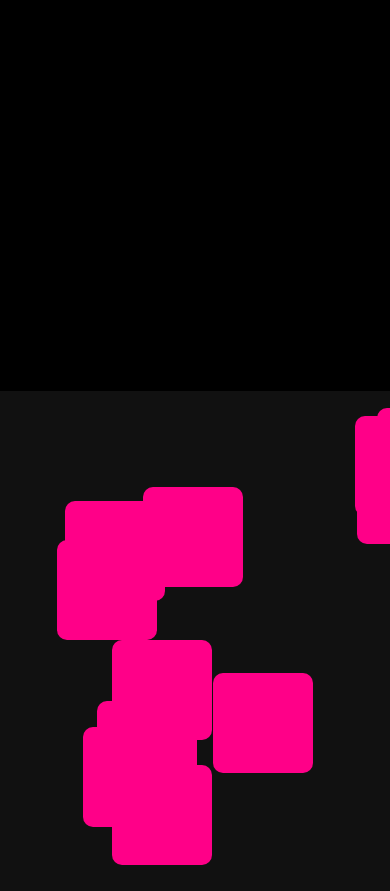
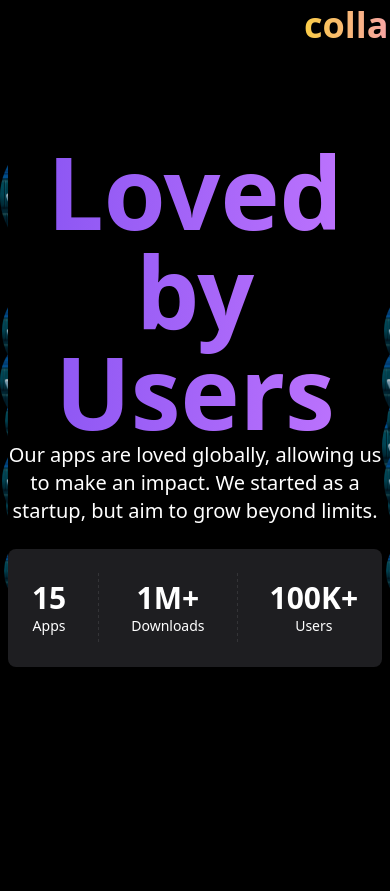
Before and after one commit to muslumdogan01/Papyonlabb, a Next.js app in the folder papyonlab/: page / in a window 390 px wide. Shown: the part 2926-3817 px from the top of the page. After the commit the page ends 3593 px from the top, so only its background shows below. Built offline with nearby package versions, Linux system fonts and the light colour scheme.

Commit message:
some bugfix

```diff
--- a/papyonlab/package.json
+++ b/papyonlab/package.json
@@ -9,6 +9,7 @@
     "lint": "next lint"
   },
   "dependencies": {
+    "@dnd-kit/core": "^6.3.1",
     "motion": "^11.15.0",
     "next": "^15.1.2",
     "react": "^19.0.0",
--- a/papyonlab/src/app/page.tsx
+++ b/papyonlab/src/app/page.tsx
@@ -16,7 +16,7 @@ export default function Home() {
         <IntroText />
         <AppCase />
         <OurTeam />
-        <div className="container mx-auto">
+        <div className="2xl:container 2xl:mx-auto">
           <LoveUsers />
         </div>
       </div>
--- a/papyonlab/src/components/content/loveUsers.tsx
+++ b/papyonlab/src/components/content/loveUsers.tsx
@@ -1,57 +1,126 @@
 "use client";
 
-import * as motion from "motion/react-client";
-import { useEffect, useState } from "react";
 
-export default function LoveUsers() {
-  const [positions, setPositions] = useState<{ top: number; left: number }[]>(
-    []
-  );
-
-  useEffect(() => {
-    // Rastgele pozisyonları sadece istemci tarafında oluştur
-    const randomPositions = Array.from({ length: 20 }).map(() => ({
-      top: Math.random() * 400, // Yükseklik sınırlarını ayarla
-      left: Math.random() * 800, // Genişlik sınırlarını ayarla
-    }));
-    setPositions(randomPositions);
-  }, []); // Yalnızca bir kez çalışır (ilk render sonrası)
+// components/LovedByUsers.js
+const LovedByUsers = () => {
+  const profiles = [
+    { id: 1, x: "0%", y: "0%", width: 130, height: 130, src: "/box1.png" },
+    { id: 2, x: "30%", y: "30%", width: 100, height: 100, src: "/box1.png" },
+    { id: 3, x: "60%", y: "50%", width: 80, height: 80, src: "/box1.png" },
+    { id: 4, x: "80%", y: "70%", width: 50, height: 50, src: "/box1.png" },
+    { id: 5, x: "4%", y: "40%", width: 100, height: 100, src: "/box1.png" },
+    { id: 6, x: "30%", y: "60%", width: 100, height: 100, src: "/box1.png" },
+    { id: 7, x: "50%", y: "80%", width: 80, height: 80, src: "/box1.png" },
+  ];
+  const profiles2 = [
+    { id: 1, x: "0%", y: "50%", width: 130, height: 130, src: "/box1.png" },
+    { id: 2, x: "30%", y: "30%", width: 100, height: 100, src: "/box1.png" },
+    { id: 3, x: "60%", y: "50%", width: 80, height: 80, src: "/box1.png" },
+    { id: 4, x: "80%", y: "70%", width: 50, height: 50, src: "/box1.png" },
+    { id: 5, x: "4%", y: "40%", width: 100, height: 100, src: "/box1.png" },
+    { id: 6, x: "30%", y: "60%", width: 100, height: 100, src: "/box1.png" },
+    { id: 7, x: "50%", y: "80%", width: 80, height: 80, src: "/box1.png" },
+  ];
 
   return (
-    <div
-      style={{
-        position: "relative",
-        width: "100%",
-        height: "500px",
-        overflow: "hidden",
-        backgroundColor: "#111",
-        marginTop: "250px",
-      }}
-    >
-      {positions.map((pos, index) => (
-        <motion.div
-          key={index}
-          initial={{ top: pos.top, left: pos.left }} // Rastgele başlangıç pozisyonu
-          animate={{ top: pos.top, left: pos.left }} // Pozisyon sabit kalıyor
-          transition={{
-            duration: 0, // Pozisyon değişmeyecek
-          }}
-          drag
-          dragConstraints={{
-            left: -400,
-            right: 400,
-            top: -250,
-            bottom: 250,
-          }} // Sürükleme sınırları
-          style={{
-            width: "100px",
-            height: "100px",
-            backgroundColor: "#ff0088",
-            borderRadius: "10px",
-            position: "absolute", // Kutuları relative parent içinde konumlandırmak için
-          }}
-        />
-      ))}
+    <div className="w-full  flex justify-center items-center">
+      <div className="w-full h-[500px] relative">
+        <div className="absolute inset-0 overflow-hidden">
+          {profiles.map((profile) => (
+            <div
+              key={profile.id}
+              className="absolute w-16 h-16 rounded-full bg-cover bg-center animate-floating"
+              style={{
+                top: profile.y,
+                left: profile.x,
+                width: `${profile.width}px`,
+                height: `${profile.height}px`,
+                backgroundImage: `url(${profile.src})`,
+              }}
+            ></div>
+          ))}
+        </div>
+      </div>
+      <div className="w-full h-[500px] ">
+        <h1 className="text-[100px] leading-[100px] font-[600] text-center bg-gradient-to-r from-[#8753F2] to-[#C276FE] text-transparent bg-clip-text underline decoration-skip-ink decoration-underline from-font">
+          Loved by Users
+        </h1>
+        <h5 className="text-white text-center text-[20px] leading-[28px] font-[400]">
+          Our apps are loved globally, allowing us to make an impact. We started
+          as a startup, but aim to grow beyond limits.
+        </h5>
+        <div className="mt-6 flex justify-center items-center bg-[#1E1E21] text-white rounded-lg p-6 space-x-8">
+          <div className="text-center">
+            <p className="text-3xl font-bold">15</p>
+            <p className="text-sm">Apps</p>
+          </div>
+          <div className="flex ">
+            <svg
+              width="1"
+              height="70"
+              viewBox="0 0 1 70"
+              fill="none"
+              xmlns="http://www.w3.org/2000/svg"
+            >
+              <line
+                x1="0.5"
+                y1="2.18557e-08"
+                x2="0.499997"
+                y2="70"
+                stroke="white"
+                strokeOpacity="0.1"
+                strokeDasharray="3 3"
+              />
+            </svg>
+          </div>
+          <div className="text-center">
+            <p className="text-3xl font-bold">1M+</p>
+            <p className="text-sm">Downloads</p>
+          </div>
+          <div className="flex ">
+            <svg
+              width="1"
+              height="70"
+              viewBox="0 0 1 70"
+              fill="none"
+              xmlns="http://www.w3.org/2000/svg"
+            >
+              <line
+                x1="0.5"
+                y1="2.18557e-08"
+                x2="0.499997"
+                y2="70"
+                stroke="white"
+                strokeOpacity="0.1"
+                strokeDasharray="3 3"
+              />
+            </svg>
+          </div>
+          <div className="text-center">
+            <p className="text-3xl font-bold">100K+</p>
+            <p className="text-sm">Users</p>
+          </div>
+        </div>
+      </div>
+      <div className="w-full h-[500px] relative">
+        <div className="absolute inset-0 overflow-hidden">
+          {profiles2.map((profil) => (
+            <div
+              key={profil.id}
+              className="absolute w-16 h-16 rounded-full bg-cover bg-center animate-floating"
+              style={{
+                top: profil.y,
+                left: profil.x,
+                width: `${profil.width}px`,
+                height: `${profil.height}px`,
+                backgroundImage: `url(${profil.src})`,
+              }}
+            ></div>
+          ))}
+        </div>
+      </div>
     </div>
   );
-}
+};
+
+export default LovedByUsers;
--- a/papyonlab/src/components/content/ourTeam.tsx
+++ b/papyonlab/src/components/content/ourTeam.tsx
@@ -5,7 +5,7 @@ import React, { useState, useEffect } from "react";
 
 const HorizontalScroll = () => {
   const [scrollY, setScrollY] = useState(0); // Scroll pozisyonu
-  const [translateX, setTranslateX] = useState(800); // Slider'ın yatay pozisyonu
+  const [translateX, setTranslateX] = useState(500); // Slider'ın yatay pozisyonu
 
   useEffect(() => {
     const handleScroll = () => {
@@ -28,7 +28,7 @@ const HorizontalScroll = () => {
   }, [scrollY]);
 
   return (
-    <div className="container mx-auto mt-[250px]">
+    <div className=" mt-[250px]">
       <div className=" flex relative overflow-hidden ">
         {/* Slider */}
         <div
--- a/papyonlab/src/components/hero/heroBg.tsx
+++ b/papyonlab/src/components/hero/heroBg.tsx
@@ -13,19 +13,21 @@ const HeroBg = () => {
       <div className="absolute inset-0 bg-black bg-opacity-50"></div>
       <div className="absolute inset-0 bg-gradient-to-b from-transparent via-black/70 to-black"></div>
       <div className="  text-center absolute top-1/2 left-1/2 transform -translate-x-1/2 -translate-y-0 px-4 flex flex-col items-center w-full">
-        <h1 className="text-[20px] leading-[28px] font-normal text-white font-geist md:flex hidden relative">
-          Our{" "}
-          <span>
+        <div className="space-x-1 justify-center items-center  font-geist md:flex hidden relative">
+          <span className="text-[20px] leading-[28px] font-normal text-white">Our</span>
+          <span className="w-[17px] ">
             {" "}
             <Image
               src="/icons/hero1.svg"
               alt="Icon"
-              width={32}
-              height={32}
+              width={17}
+              height={21}
             />
           </span>{" "}
-          mobile new world. We do fun things in this world
-        </h1>
+          <span className="text-[20px] leading-[28px] font-normal text-white">
+            mobile new world. We do fun things in this world
+          </span>
+        </div>
         <h1 className="overflow-hidden text-4xl leading-[36px] lg:text-[100px] md:text-7xl md:leading-[80px] lg:leading-[100px] font-semibold text-center bg-gradient-to-r from-[#FBCD47] via-[#F591CF] to-[#F591CF] bg-clip-text text-transparent">
           We design digital <br /> experiences that <br /> inspire.
         </h1>
--- a/papyonlab/tailwind.config.ts
+++ b/papyonlab/tailwind.config.ts
@@ -8,6 +8,15 @@ export default {
   ],
   theme: {
     extend: {
+      keyframes: {
+        floating: {
+          '0%, 100%': { transform: 'translateY(0)' },
+          '50%': { transform: 'translateY(-10px)' },
+        },
+      },
+      animation: {
+        floating: 'floating 4s ease-in-out infinite',
+      },
       colors: {
         'white-opacity': 'rgba(255, 255, 255, 0.04)', // #FFFFFF0A (4% opacity)
         background: "var(--background)",
```
Also changed, not shown: papyonlab/public/icons/line.svg (added), 1 other file (tests, documents, lock files or other folders).
